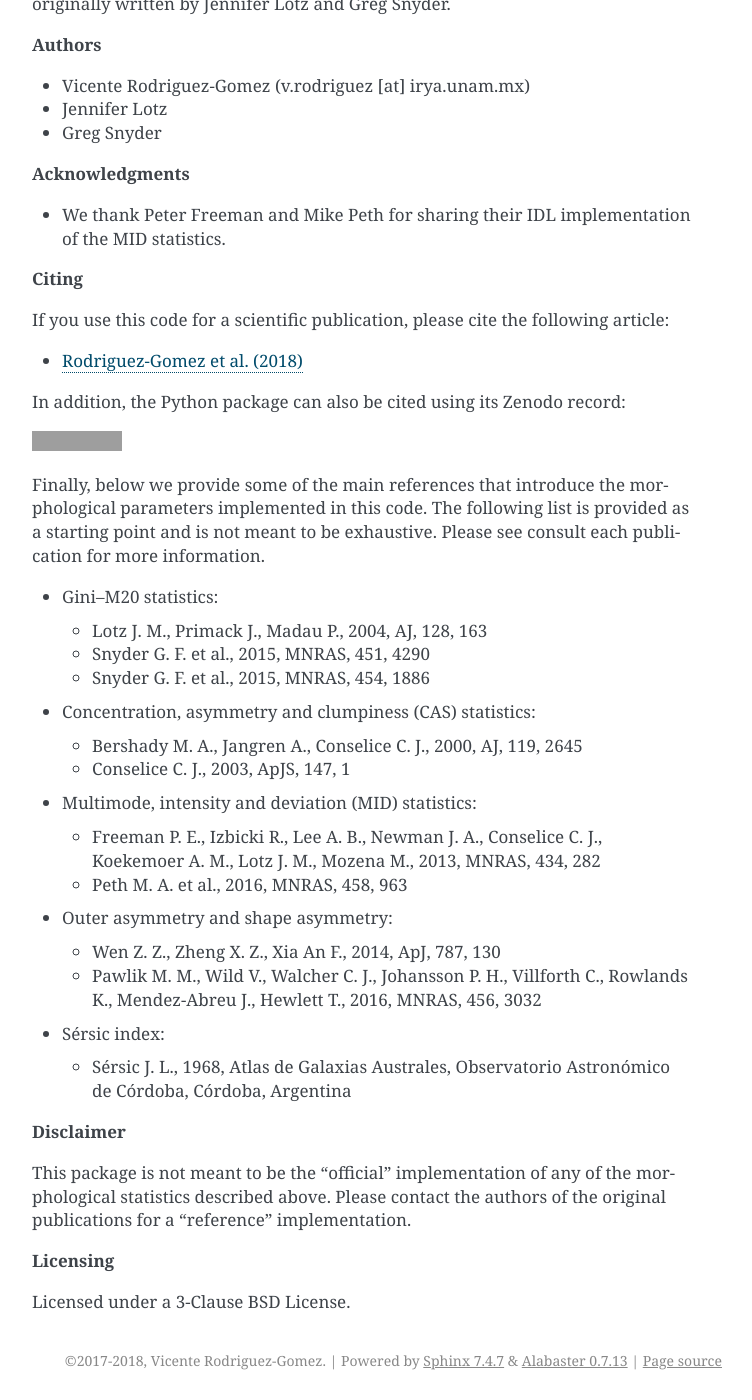
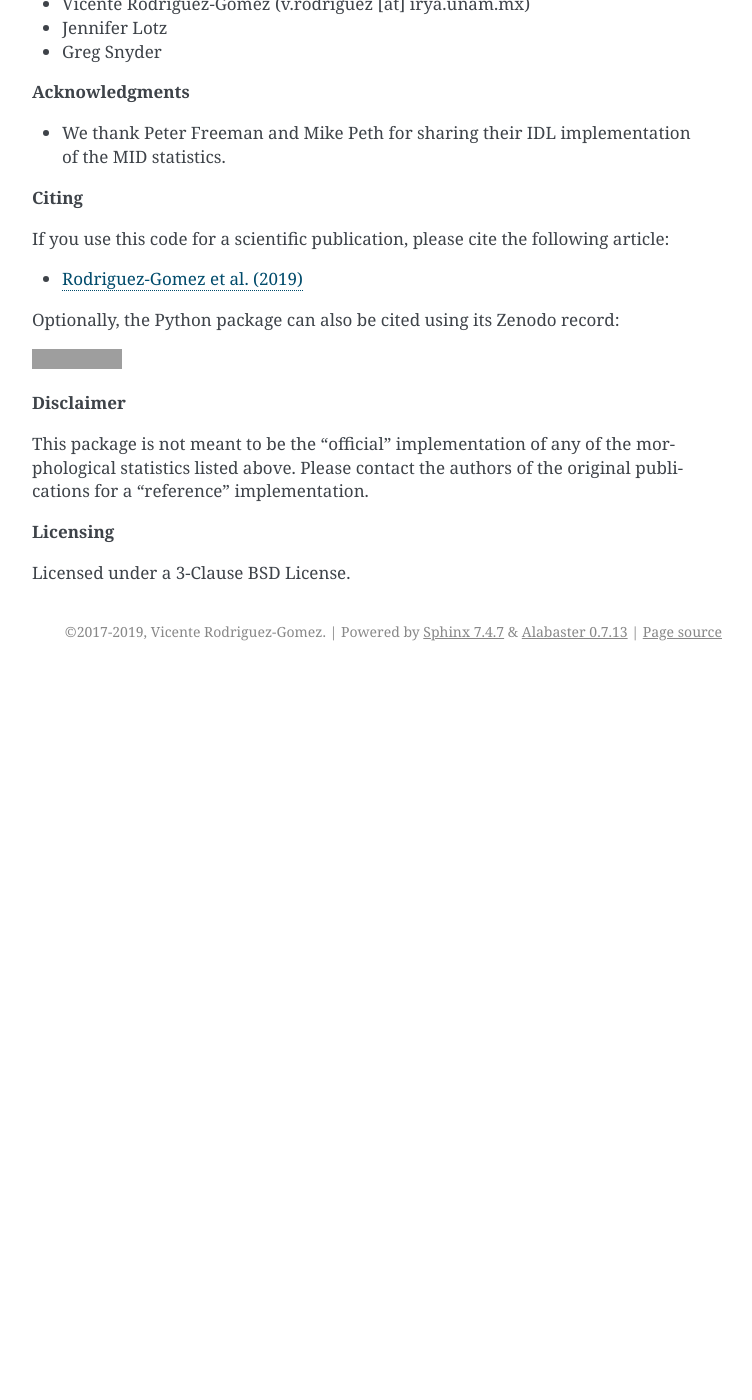
Before and after one commit to vrodgom/statmorph, a Sphinx documentation site: the page built from docs/overview.rst, in a window 1280 px wide and 1400 px high, scrolled down 536 px. Shown: the whole window, without its empty margins (388-1140 px from the left). Built offline with Sphinx 7.4.7, drawn with Linux system fonts in a browser that asks for light colours; formulas are drawn with MathJax 3; after the commit the page ends 1207 px from its top, so only the background shows below that; some of the changed text lies outside the part shown; grey boxes are pictures that could not be loaded.

```diff
--- a/README.rst
+++ b/README.rst
@@ -22,9 +22,9 @@ Citing
 If you use this code for a scientific publication, please cite the following
 article:
 
-- `Rodriguez-Gomez et al. (2018) <https://arxiv.org/abs/1809.08239>`_
+- `Rodriguez-Gomez et al. (2019) <http://adsabs.harvard.edu/abs/2019MNRAS.483.4140R>`_
 
-In addition, the Python package can also be cited using its Zenodo record:
+Optionally, the Python package can also be cited using its Zenodo record:
 
 .. image:: https://zenodo.org/badge/95412529.svg
    :target: https://zenodo.org/badge/latestdoi/95412529
--- a/docs/conf.py
+++ b/docs/conf.py
@@ -51,7 +51,7 @@ master_doc = 'index'
 
 # General information about the project.
 project = 'statmorph'
-copyright = '2017-2018, Vicente Rodriguez-Gomez'
+copyright = '2017-2019, Vicente Rodriguez-Gomez'
 author = 'Vicente Rodriguez-Gomez'
 
 # The version info for the project you're documenting, acts as replacement for
@@ -61,7 +61,7 @@ author = 'Vicente Rodriguez-Gomez'
 # The short X.Y version.
 version = '0.3'
 # The full version, including alpha/beta/rc tags.
-release = '0.3.2'
+release = '0.3.3'
 
 # The language for content autogenerated by Sphinx. Refer to documentation
 # for a list of supported languages.
--- a/docs/overview.rst
+++ b/docs/overview.rst
@@ -16,9 +16,9 @@ morphological statistics for each source:
 - Several shape and size measurements associated to the above statistics
   (ellipticity, Petrosian radius, half-light radius, etc.)
 
-For more information, please see:
+.. ~ For more information, please see:
 
-- `Rodriguez-Gomez et al. (2018) <https://arxiv.org/abs/1809.08239>`_
+.. ~ - `Rodriguez-Gomez et al. (2019) <http://adsabs.harvard.edu/abs/2019MNRAS.483.4140R>`_
 
 The current Python implementation is largely based on IDL and Python code
 originally written by Jennifer Lotz and Greg Snyder.
@@ -39,50 +39,51 @@ originally written by Jennifer Lotz and Greg Snyder.
 If you use this code for a scientific publication, please cite the following
 article:
 
-- `Rodriguez-Gomez et al. (2018) <https://arxiv.org/abs/1809.08239>`_
+- `Rodriguez-Gomez et al. (2019) <http://adsabs.harvard.edu/abs/2019MNRAS.483.4140R>`_
 
-In addition, the Python package can also be cited using its Zenodo record:
+Optionally, the Python package can also be cited using its Zenodo record:
 
 .. image:: https://zenodo.org/badge/95412529.svg
    :target: https://zenodo.org/badge/latestdoi/95412529
 
-Finally, below we provide some of the main references that introduce the
-morphological parameters implemented in this code. The following list is
-provided as a starting point and is not meant to be exhaustive. Please
-see consult each publication for more information.
+.. ~ Finally, below we provide some of the main references that introduce the
+.. ~ morphological parameters implemented in this code. The following list is
+.. ~ provided as a starting point and is not meant to be exhaustive. Please
+.. ~ see consult each publication for more information.
 
-- Gini--M20 statistics:
+.. ~ - Gini--M20 statistics:
 
-  - Lotz J. M., Primack J., Madau P., 2004, AJ, 128, 163
-  - Snyder G. F. et al., 2015, MNRAS, 451, 4290
-  - Snyder G. F. et al., 2015, MNRAS, 454, 1886
+.. ~   - Lotz J. M., Primack J., Madau P., 2004, AJ, 128, 163
+.. ~   - Snyder G. F. et al., 2015, MNRAS, 451, 4290
+.. ~   - Snyder G. F. et al., 2015, MNRAS, 454, 1886
 
-- Concentration, asymmetry and clumpiness (CAS) statistics:
+.. ~ - Concentration, asymmetry and clumpiness (CAS) statistics:
 
-  - Bershady M. A., Jangren A., Conselice C. J., 2000, AJ, 119, 2645
-  - Conselice C. J., 2003, ApJS, 147, 1
+.. ~   - Bershady M. A., Jangren A., Conselice C. J., 2000, AJ, 119, 2645
+.. ~   - Conselice C. J., 2003, ApJS, 147, 1
+.. ~   - Lotz J. M., Primack J., Madau P., 2004, AJ, 128, 163
 
-- Multimode, intensity and deviation (MID) statistics:
+.. ~ - Multimode, intensity and deviation (MID) statistics:
 
-  - Freeman P. E., Izbicki R., Lee A. B., Newman J. A., Conselice C. J.,
-    Koekemoer A. M., Lotz J. M., Mozena M., 2013, MNRAS, 434, 282
-  - Peth M. A. et al., 2016, MNRAS, 458, 963
+.. ~   - Freeman P. E., Izbicki R., Lee A. B., Newman J. A., Conselice C. J.,
+.. ~     Koekemoer A. M., Lotz J. M., Mozena M., 2013, MNRAS, 434, 282
+.. ~   - Peth M. A. et al., 2016, MNRAS, 458, 963
 
-- Outer asymmetry and shape asymmetry:
+.. ~ - Outer asymmetry and shape asymmetry:
 
-  - Wen Z. Z., Zheng X. Z., Xia An F., 2014, ApJ, 787, 130
-  - Pawlik M. M., Wild V., Walcher C. J., Johansson P. H., Villforth C.,
-    Rowlands K., Mendez-Abreu J., Hewlett T., 2016, MNRAS, 456, 3032
+.. ~   - Wen Z. Z., Zheng X. Z., Xia An F., 2014, ApJ, 787, 130
+.. ~   - Pawlik M. M., Wild V., Walcher C. J., Johansson P. H., Villforth C.,
+.. ~     Rowlands K., Mendez-Abreu J., Hewlett T., 2016, MNRAS, 456, 3032
 
-- Sérsic index:
+.. ~ - Sérsic index:
 
-  - Sérsic J. L., 1968, Atlas de Galaxias Australes, Observatorio Astronómico
-    de Córdoba, Córdoba, Argentina
+.. ~   - Sérsic J. L., 1968, Atlas de Galaxias Australes, Observatorio Astronómico
+.. ~     de Córdoba, Córdoba, Argentina
 
 **Disclaimer**
 
 This package is not meant to be the "official" implementation of any
-of the morphological statistics described above. Please contact the
+of the morphological statistics listed above. Please contact the
 authors of the original publications for a "reference" implementation.
 
 **Licensing**
--- a/setup.py
+++ b/setup.py
@@ -11,12 +11,12 @@ with open(path.join(here, 'README.rst'), encoding='utf-8') as f:
 
 setup(
     name='statmorph',
-    version='0.3.2',
+    version='0.3.3',
     description='Non-parametric morphological diagnostics of galaxy images',
     long_description=long_description,
     url='https://github.com/vrodgom/statmorph',
     author='Vicente Rodriguez-Gomez',
-    author_email='vrg@jhu.edu',
+    author_email='v.rodriguez@irya.unam.mx',
     license='BSD',
     classifiers=[
         'Development Status :: 4 - Beta',
```
Also changed, not shown: other parts of docs/overview.rst (+1 -1 lines), docs/description.rst (+4 -3 lines), docs/index.rst (+1 -6 lines), 4 other files.
